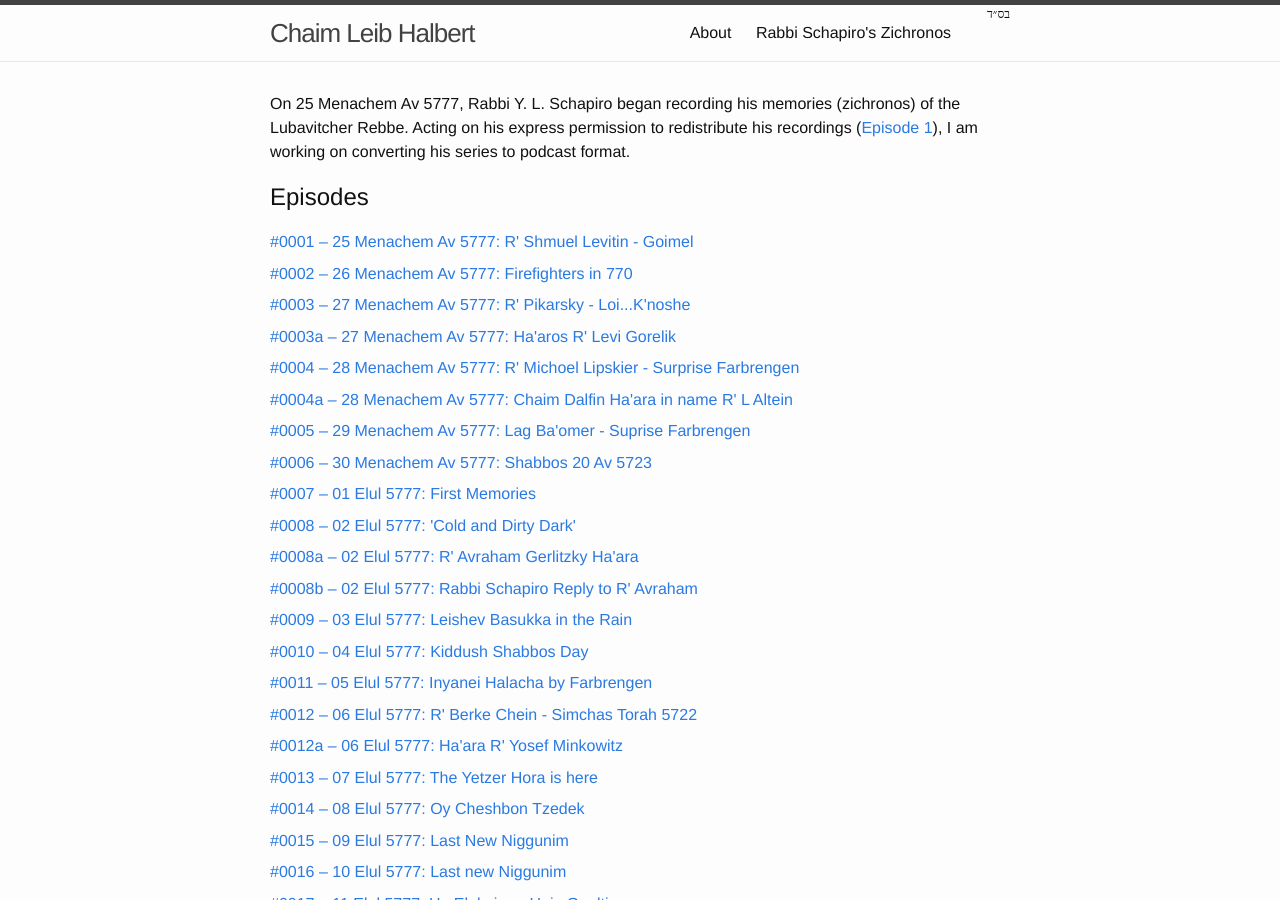
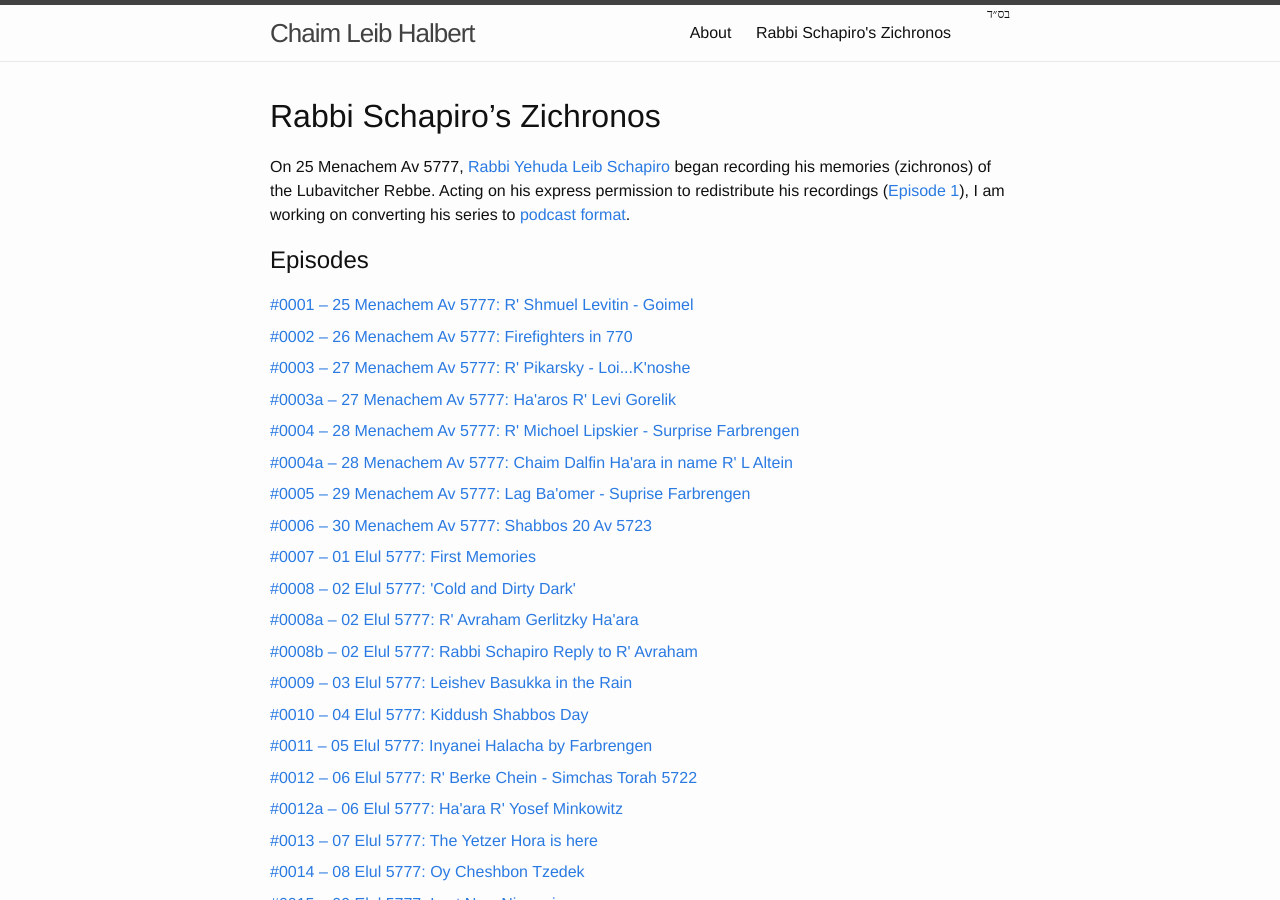
Before and after one commit to chaimleib/chaimleib.github.io, a Jekyll site: the page built from schapirozichronos/index.md, in a window 1280 px wide and 900 px high. Built offline with Jekyll 4.4.1, drawn with Linux system fonts in a browser that asks for light colours.

Commit message:
improve zichronos home

```diff
--- a/schapirozichronos/index.md
+++ b/schapirozichronos/index.md
@@ -3,7 +3,10 @@ layout: default
 title: "Rabbi Schapiro's Zichronos"
 published: true
 ---
-On 25 Menachem Av 5777, Rabbi Y. L. Schapiro began recording his memories (zichronos) of the Lubavitcher Rebbe. Acting on his express permission to redistribute his recordings ([Episode 1]({{ site.schapirozichronos[0].url }})), I am working on converting his series to podcast format.
+# {{ page.title }}
+
+{%- assign col = site.collections | where:"label","schapirozichronos" | first %}
+On 25 Menachem Av 5777, [Rabbi Yehuda Leib Schapiro](https://www.chabad.org/search/keyword_cdo/kid/13269/jewish/Yehuda-Leib-Schapiro.htm) began recording his memories (zichronos) of the Lubavitcher Rebbe. Acting on his express permission to redistribute his recordings ([Episode 1]({{ site.schapirozichronos[0].url }})), I am working on converting his series to [podcast format]({{ col.url | absolute_url }}podcast.rss).
 
 ## Episodes
 
```
